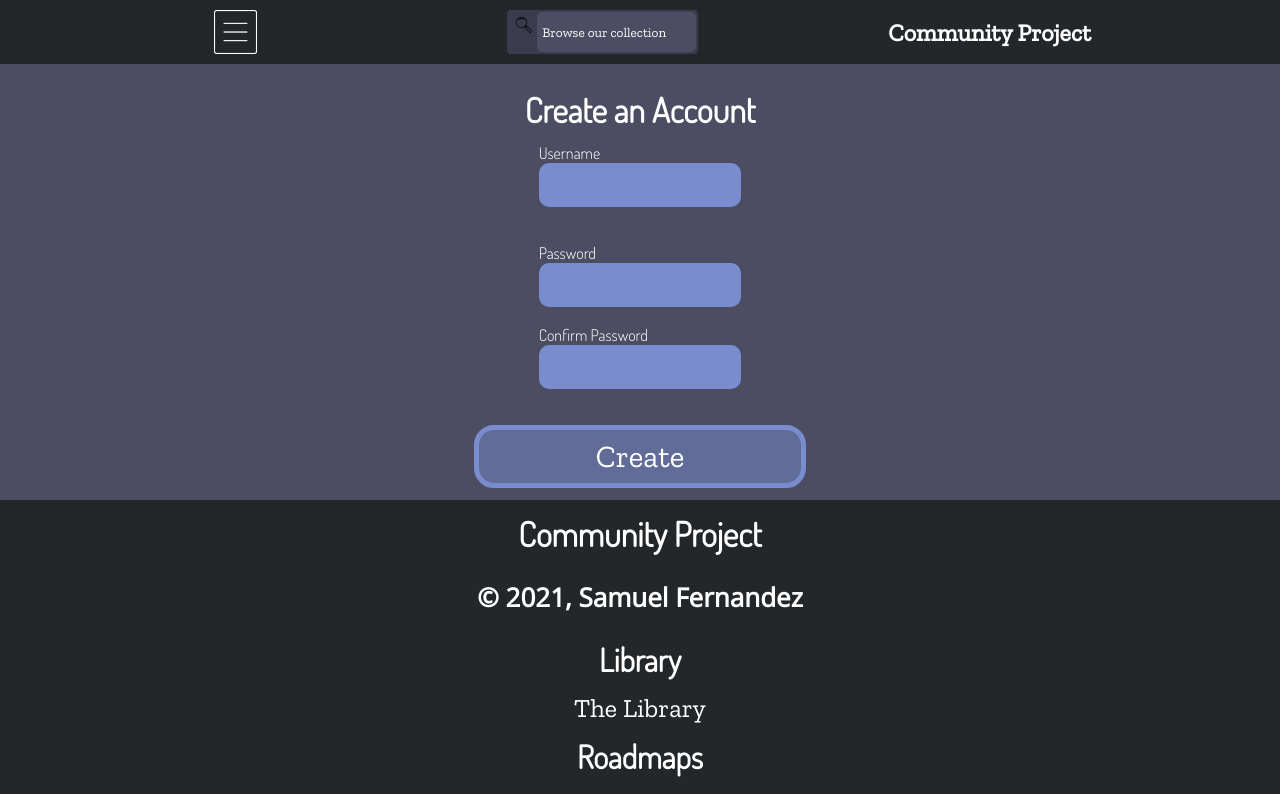
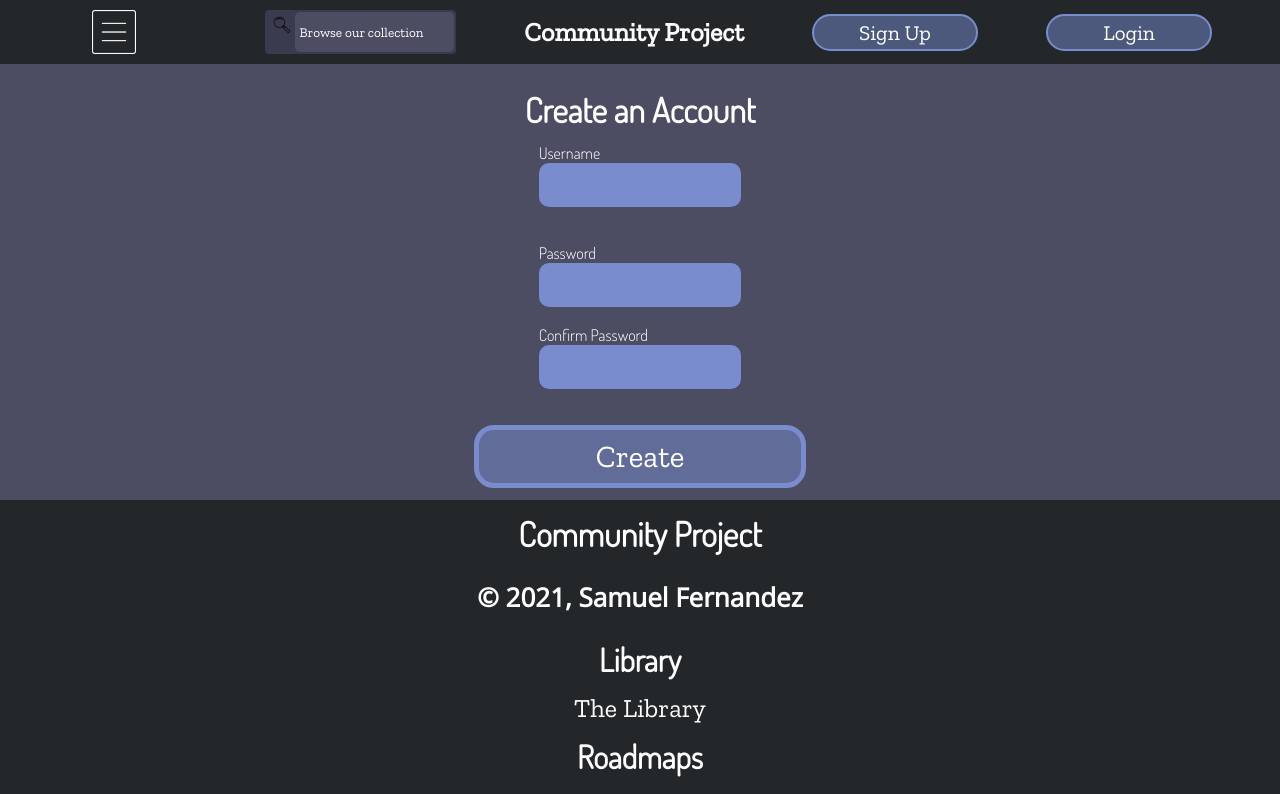
Before and after one commit to polypixeldev/computerstacks, a Next.js app in the folder app/: page /signup in a window 1280 px wide. Shown: the top 794 px of the page. Built offline with nearby package versions, Linux system fonts and the light colour scheme.

Commit message:
Add signup and login buttons

```diff
--- a/app/pages/_app.js
+++ b/app/pages/_app.js
@@ -71,6 +71,20 @@ function MyApp({ Component, pageProps }) {
 					</div>
 				</div>
 				<h1>Community Project</h1>
+				<button
+					className="button-small"
+					id="signup"
+					onClick={() => router.push("/signup")}
+				>
+					Sign Up
+				</button>
+				<button
+					className="button-small"
+					id="login"
+					onClick={() => router.push("/login")}
+				>
+					Login
+				</button>
 			</nav>
 			{menuOpen ? (
 				<MenuScreen onLink={() => toggleMenu()} />
--- a/app/styles/globals.css
+++ b/app/styles/globals.css
@@ -34,6 +34,7 @@ p {
 
 h1 {
 	font-family: "Zilla Slab", monospace;
+	font-size: calc(2vmin + 10px);
 }
 
 h2,
@@ -82,6 +83,26 @@ p {
 	font-size: calc(2vmin + 15px);
 }
 
+.button-small {
+	display: flex;
+	flex-direction: column;
+	justify-content: center;
+	align-items: center;
+	padding: 0.5vmin 1.5vmin;
+
+	min-width: 13vw;
+	min-height: 3vh;
+
+	background: rgba(120, 140, 206, 0.5);
+	border: 2px solid #788cce;
+	box-sizing: border-box;
+	border-radius: 20px;
+
+	color: #ffffff;
+	font-family: "Zilla Slab", monospace;
+	font-size: calc(2vmin + 5px);
+}
+
 .imageWrap {
 	min-width: 10%;
 	min-height: 90%;
@@ -110,8 +131,20 @@ p {
 	max-width: 32vw;
 }
 
-@media screen and (max-width: 450px) {
+@media screen and (max-width: 475px) {
 	.search {
+		display: none;
+	}
+}
+
+@media screen and (max-width: 525px) {
+	#signup {
+		display: none;
+	}
+}
+
+@media screen and (max-width: 350px) {
+	#login {
 		display: none;
 	}
 }
```
